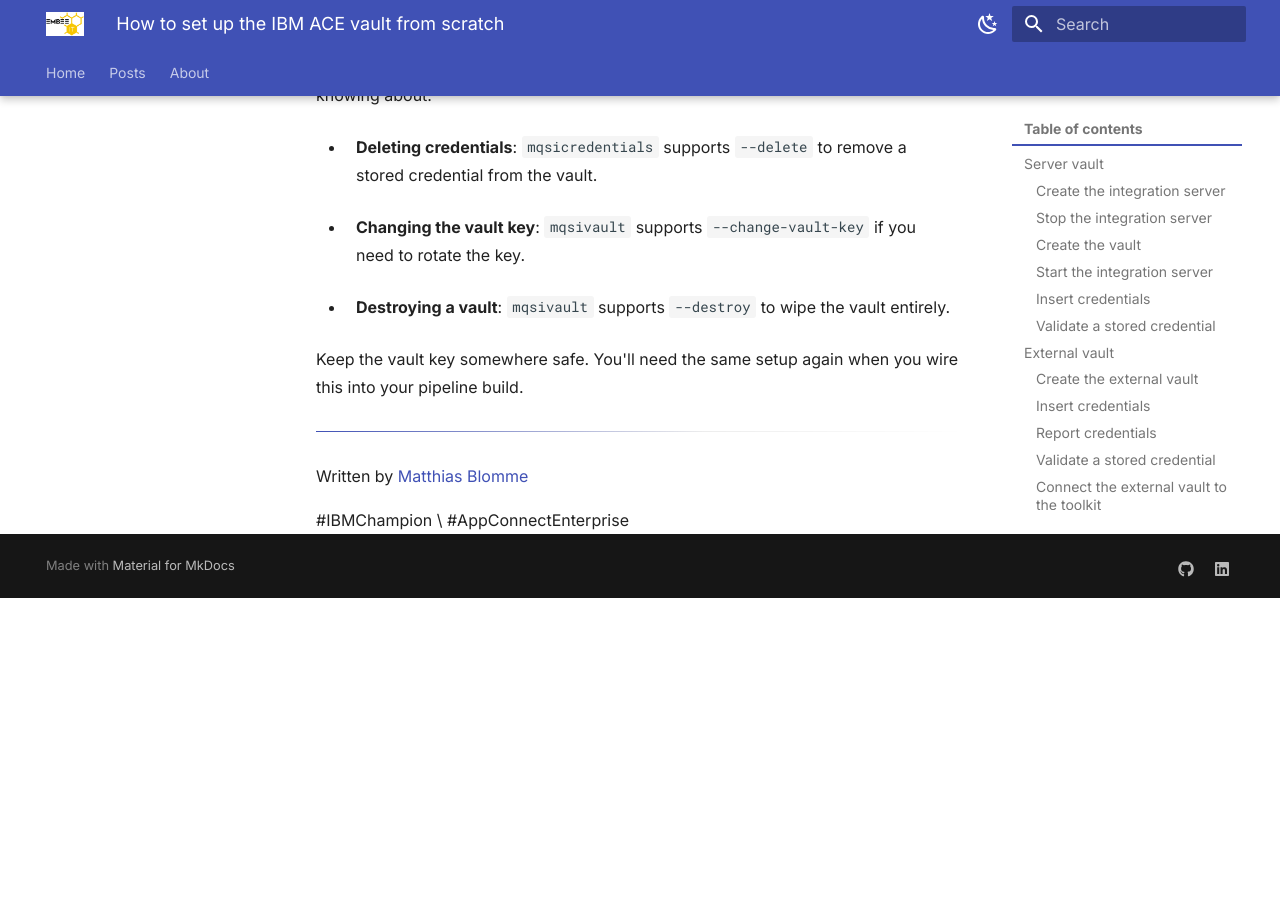
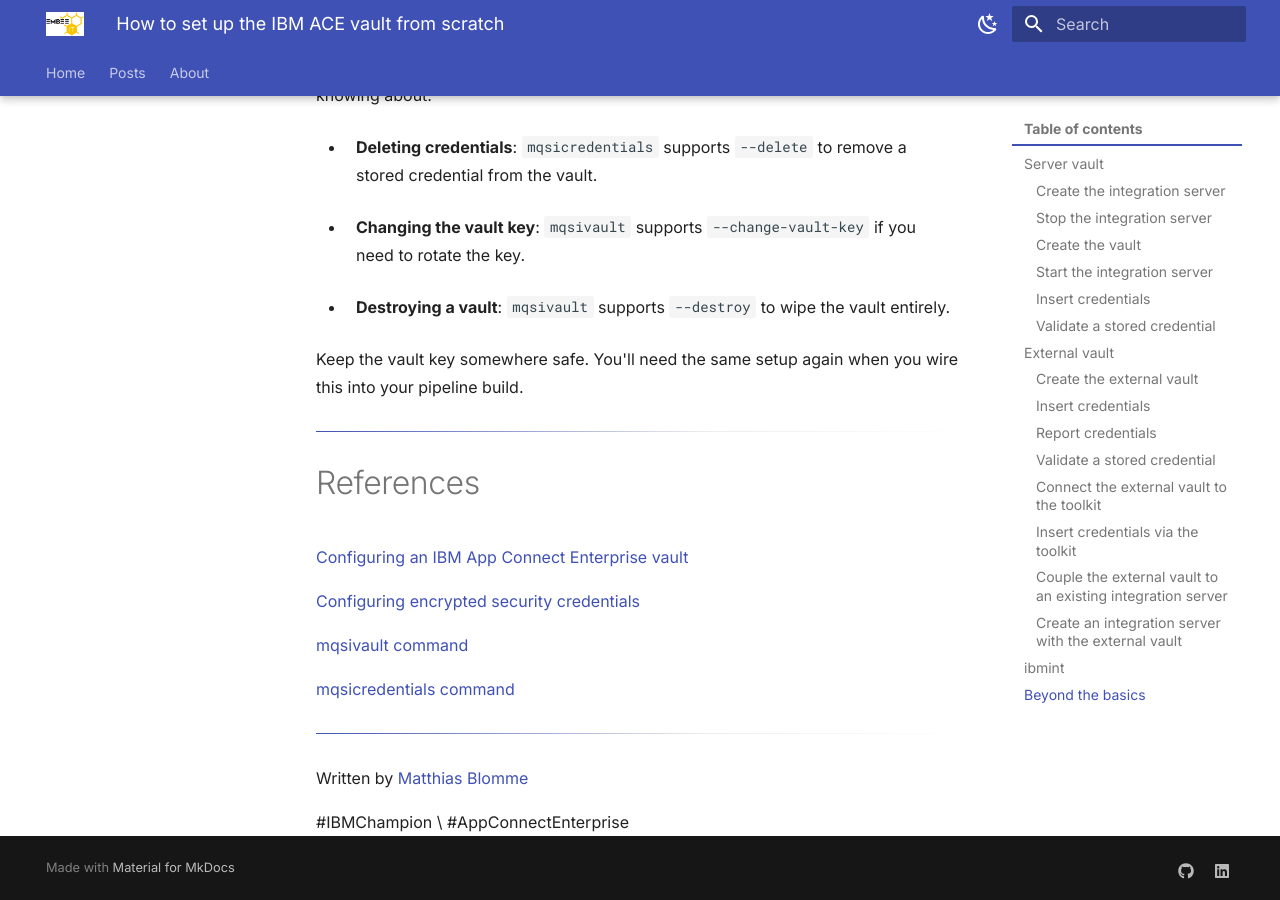
Before and after one commit to matthiasblomme/blogs, an MkDocs documentation site: the page built from docs/posts/setup-ace-vault/setup-ace-vault.md, in a window 1280 px wide and 900 px high, scrolled down 13424 px. Built offline with MkDocs 1.6.1 and Material for MkDocs 9.7.7, drawn with Linux system fonts in a browser that asks for light colours; before the commit the page ends 14022 px from its top, so only the background shows below that.

Commit message:
finish setup-ace-vault

```diff
--- a/docs/posts/setup-ace-vault/setup-ace-vault.md
+++ b/docs/posts/setup-ace-vault/setup-ace-vault.md
@@ -347,6 +347,18 @@
 
 ---
 
+# References
+
+[Configuring an IBM App Connect Enterprise vault](https://www.ibm.com/docs/en/app-connect/13.0.x?topic=enterprise-configuring-app-connect-vault)
+
+[Configuring encrypted security credentials](https://www.ibm.com/docs/en/app-connect/13.0.x?topic=vault-configuring-encrypted-security-credentials)
+
+[mqsivault command](https://www.ibm.com/docs/en/app-connect/13.0.x?topic=commands-mqsivault-command)
+
+[mqsicredentials command](https://www.ibm.com/docs/en/app-connect/13.0.x?topic=commands-mqsicredentials-command)
+
+---
+
 Written by [Matthias Blomme](https://www.linkedin.com/in/matthiasblomme/)
 
 \#IBMChampion \
```
